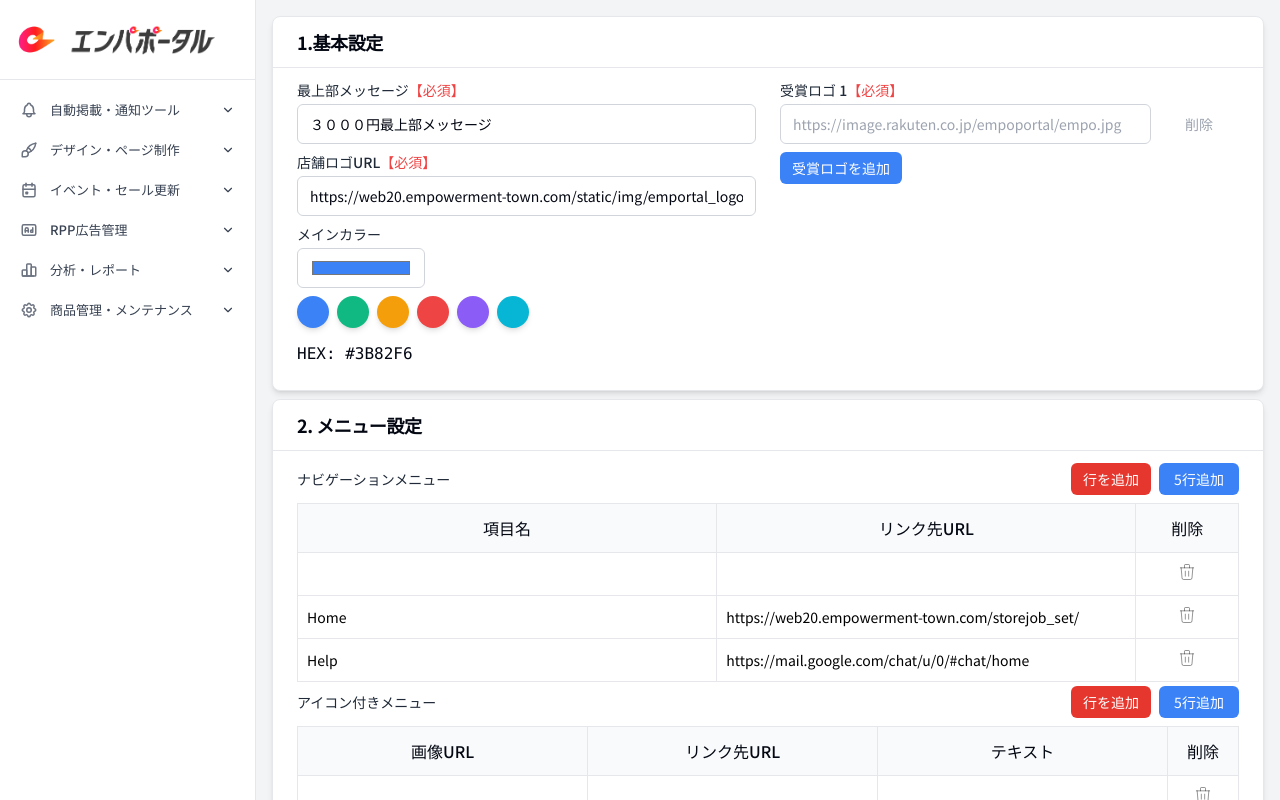
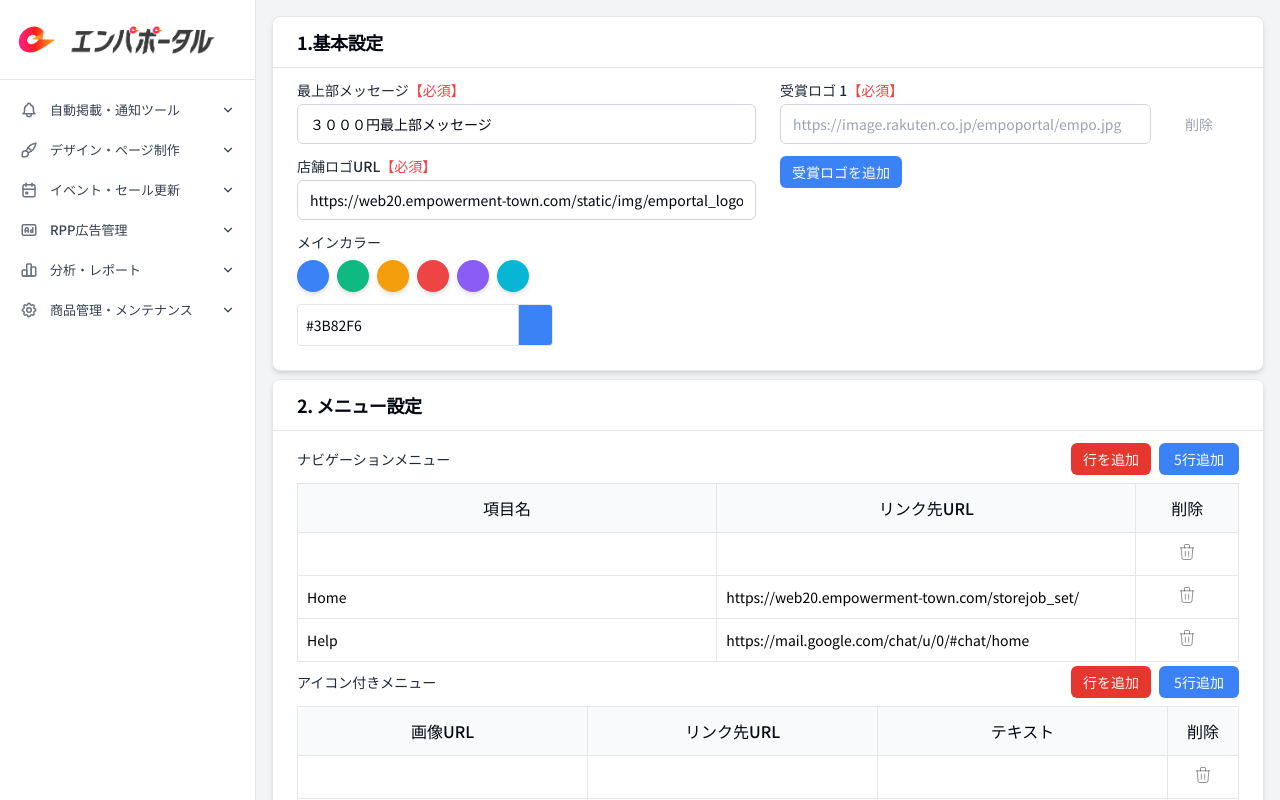
Before and after one commit to IamDieuKhanh2001/enpa_portal_v2, a Next.js app: page /tools/04 in a window 1280 px wide. Built offline with nearby package versions, Linux system fonts and the light colour scheme.

Commit message:
component

```diff
--- a/package.json
+++ b/package.json
@@ -14,6 +14,7 @@
     "formik": "^2.4.2",
     "next": "15.5.4",
     "react": "19.1.0",
+    "react-colorful": "^5.6.1",
     "react-dom": "19.1.0",
     "react-toastify": "^11.0.5",
     "tailwind-merge": "^3.3.1",
--- a/src/app/tools/04/page.tsx
+++ b/src/app/tools/04/page.tsx
@@ -11,6 +11,7 @@ import SelectBox from '../../../component/common/SelectBox'
 import { FormikProvider, FormikValues, useFormik } from "formik";
 import * as Yup from 'yup';
 import Label from '@/component/common/Label'
+import ColorPicker from '@/component/common/ColorPicker'
 
 type navigationMenu = {
   id: number,
@@ -467,10 +468,6 @@ const page = () => {
     });
   };
 
-  useEffect(() => {
-    console.log(featureList)
-  }, [featureList])
-
   return (
     <>
       <FormikProvider value={formik}>
@@ -507,33 +504,14 @@ const page = () => {
                     error={formik.errors.storeLogoUrl}
                     touched={formik.touched.storeLogoUrl}
                   />
-                  <Label htmlFor='hexColor'>
-                    メインカラー
-                  </Label>
-                  <input
-                    id={"hexColor"}
-                    name={"hexColor"}
-                    type='color'
+                  <ColorPicker
+                    id='hexColor'
+                    name='hexColor'
                     value={formik.values.hexColor}
-                    className={cn(
-                      "h-10 w-32 rounded-md border border-gray-300 bg-transparent px-3 py-2 text-sm mb-2",
-                      "focus:outline-none focus:ring-2 focus:ring-offset-2 focus:ring-red-500 focus:border-red-500",
-                      "disabled:cursor-not-allowed disabled:bg-gray-100",
-                    )}
-                    onChange={formik.handleChange}
+                    onColorChange={(color) => {
+                      formik.setFieldValue("hexColor", color);
+                    }}
                   />
-                  <div className="flex items-center space-x-2 mb-3">
-                    {selectColorList?.map((color, index) => (
-                      <div key={index} className="w-8 h-8 rounded-full cursor-pointer shadow-md"
-                        style={{ backgroundColor: color }}
-                        onClick={() => selectColor(color)}
-                      />
-                    ))}
-                  </div>
-                  <span className="font-mono">HEX: {formik.values.hexColor}</span>
-                  {formik.touched.hexColor && formik.errors.hexColor && (
-                    <p className="text-red-500 text-sm">{formik.errors.hexColor}</p>
-                  )}
                 </div>
                 {/* 基本設定 Col 2  */}
                 <div>
--- /dev/null
+++ b/src/component/common/ColorPicker.tsx
@@ -0,0 +1,114 @@
+"use client";
+
+import { useState, useRef, useEffect } from "react";
+import { HexColorPicker } from "react-colorful";
+import Label from "./Label";
+import { cn } from "@/lib/utils";
+
+const widthClass: Record<string, string> = {
+    // Tailwin css width
+    sm: "w-32",
+    md: "w-48",
+    lg: "w-64",
+    full: "w-full",
+};
+interface ColorPickerProps extends React.InputHTMLAttributes<HTMLInputElement> {
+    width?: "sm" | "md" | "lg" | "full",
+    enableSuggestColors?: boolean,
+    id: string,
+    name: string,
+    value?: string,
+    onColorChange?: (color: string) => void;
+}
+export default function ColorPicker(
+    {
+        width = "lg",
+        value = "#ff0000",
+        enableSuggestColors = true,
+        className = "",
+        onColorChange,
+    }: ColorPickerProps) {
+    const [color, setColor] = useState(value);
+    const [open, setOpen] = useState(false);
+    const pickerRef = useRef<HTMLDivElement>(null);
+
+    const selectColorList = [
+        "#3B82F6", // blue
+        "#10B981", // green
+        "#F59E0B", // yellow
+        "#EF4444", // red
+        "#8B5CF6", // purple
+        "#06B6D4", // cyan
+    ];
+
+    // Đóng picker khi click ra ngoài
+    useEffect(() => {
+        const handleClickOutside = (e: MouseEvent) => {
+            if (pickerRef.current && !pickerRef.current.contains(e.target as Node)) {
+                setOpen(false);
+            }
+        };
+        document.addEventListener("mousedown", handleClickOutside);
+        return () => document.removeEventListener("mousedown", handleClickOutside);
+    }, []);
+
+    const handleChange = (newColor: string) => {
+        if (isValidHex(newColor)) {
+            setColor(newColor);
+            if (onColorChange) {
+                onColorChange(newColor);
+            }
+        }
+    };
+
+    const isValidHex = (value: string) => /^#([0-9A-Fa-f]{3}|[0-9A-Fa-f]{6})$/.test(value);
+
+    return (
+        <div className="relative">
+            <Label htmlFor='hexColor'>
+                メインカラー
+            </Label>
+            {enableSuggestColors && (
+                <div className="flex items-center space-x-2 mb-3">
+                    {selectColorList?.map((color, index) => (
+                        <div key={index} className="w-8 h-8 rounded-full cursor-pointer shadow-md"
+                            style={{ backgroundColor: color }}
+                            onClick={() => handleChange(color)}
+                        />
+                    ))}
+                </div>
+            )}
+            <div className={cn(
+                "flex items-center border rounded overflow-hidden",
+                widthClass[width],
+                className,
+            )}>
+                {/* Input hiển thị HEX */}
+                <input
+                    type="text"
+                    value={color}
+                    onChange={(e) => handleChange(e.target.value)}
+                    className="w-full px-2 py-1 text-sm focus:outline-none"
+                />
+
+                {/* Nút hiển thị màu */}
+                <button
+                    type="button"
+                    style={{ backgroundColor: color }}
+                    className="w-10 h-10 border-l border-gray-300"
+                    onClick={() => setOpen(!open)}
+                />
+            </div>
+
+            {/* Color Picker */}
+            {open && (
+                <div ref={pickerRef} className="absolute top-full mt-2 z-50">
+                    <HexColorPicker
+                        color={color}
+                        onChange={handleChange}
+                    />
+                </div>
+            )}
+        </div>
+    );
+}
--- a/src/component/common/Label.tsx
+++ b/src/component/common/Label.tsx
@@ -9,7 +9,7 @@ const Label = React.forwardRef<HTMLLabelElement, LabelProps>(
             <label
                 ref={ref}
                 className={cn(
-                    'block text-sm font-medium text-gray-800 mb-1 whitespace-nowrap',
+                    'block text-sm font-medium text-gray-800 mb-2 whitespace-nowrap',
                     className,
                 )}
                 {...props}
--- a/src/component/common/TextBox.tsx
+++ b/src/component/common/TextBox.tsx
@@ -42,7 +42,7 @@ const TextBox = React.forwardRef<HTMLInputElement, TextBoxProps>(
     return (
       <>
         <div className={cn(
-          "flex mb-2",
+          "flex mb-3",
           direction === "vertical" ? "flex-col gap-1" : "items-center gap-3"
         )}>
           {showLabel && (
```
Also changed, not shown: 1 other file (tests, documents, lock files or other folders).
